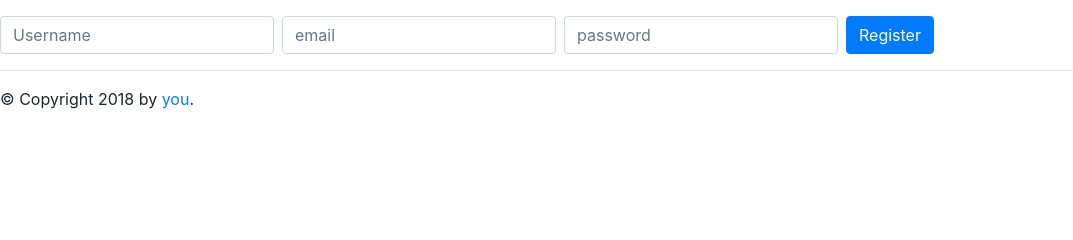
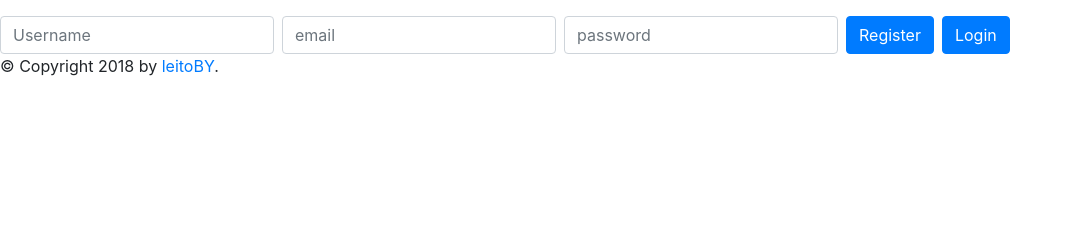
Before and after one commit to leitoBY/hobby, a Flask app: page / in a window 1280 px wide. Shown: the part 109-349 px from the top of the page, without its empty margins (0-1073 px from the left). Run offline with Flask 2, Linux system fonts and the light colour scheme; some libraries are stand-ins or nearby versions.

Commit message:
added login page

```diff
--- a/backend/server.py
+++ b/backend/server.py
@@ -1,6 +1,6 @@
 from flask import Flask
 
-app = Flask(__name__)
+app = Flask(__name__, static_url_path='/static')
 
 # TODO move such thing to config file
 app.config['SECRET_KEY'] = 'My_super_secret_key'
--- a/backend/static/scripts/main.js
+++ b/backend/static/scripts/main.js
@@ -1,6 +1,7 @@
 console.log('hi')
 
 let submit_button = document.getElementById("register_button");
+if (submit_button !== null){
     submit_button.onclick = function addNewUser() {
 
         let username = document.getElementById("username").value;
@@ -19,9 +20,11 @@ submit_button.onclick = function addNewUser() {
                 })
             })
             .then(function (response) {
+                location.reload()
                 return response.json();
             })
             .then(function (myJson) {
                 console.log(myJson);
             });
     };
+}
--- a/backend/templates/base_template.html
+++ b/backend/templates/base_template.html
@@ -7,15 +7,20 @@
     <meta http-equiv="X-UA-Compatible" content="ie=edge">
     <link rel="stylesheet" href="https://maxcdn.bootstrapcdn.com/bootstrap/4.0.0/css/bootstrap.min.css" integrity="sha384-Gn5384xqQ1aoWXA+058RXPxPg6fy4IWvTNh0E263XmFcJlSAwiGgFAW/dAiS6JXm"
         crossorigin="anonymous">
+    <link rel="stylesheet" type="text/css" href="/static/css/main.css">
     <title>Document</title>
 </head>
 
 <body>
-    <div id="content">{% block content %}{% endblock %}</div>
-    <hr>
-    <div id="footer">
-        {% block footer %} &copy; Copyright 2018 by
-        <a href="http://domain.invalid/">you</a>. {% endblock %}
+    <div id="content">
+        {% block content %}
+        {% endblock %}
+    </div>
+
+    <div id="footer" class="footer">
+        {% block footer %}
+           <p>&copy; Copyright 2018 by <a href="https://github.com/leitoBY">leitoBY</a>. </p>
+        {% endblock %}
     </div>
 </body>
 
--- a/backend/templates/users_list.html
+++ b/backend/templates/users_list.html
@@ -27,7 +27,12 @@
   <div class="input-group mb-2 mr-sm-2 mb-sm-0">
     <input id="password" class="form-control" type="password" placeholder="password">
   </div>
-  <button id="register_button" class="btn btn-primary" type="submit">Register</button>
+  <div class="input-group mb-2 mr-sm-2 mb-sm-0">
+    <button id="register_button" class="btn btn-primary" type="submit">Register</button>
+  </div>
+  <div class="input-group mb-2 mr-sm-2 mb-sm-0">
+    <button id="login_button" class="btn btn-primary" type="submit">Login</button>
+  </div>
 </div>
 
 {% endblock %}
```
Also changed, not shown: backend/api/authentication/login_handler.py (+13 -10 lines), backend/templates/add_user.html (+3 -11 lines), backend/test/unittest/api/users/test_user_service.py (+0 -1 lines). Lines whose indentation alone changed are shown as unchanged.
